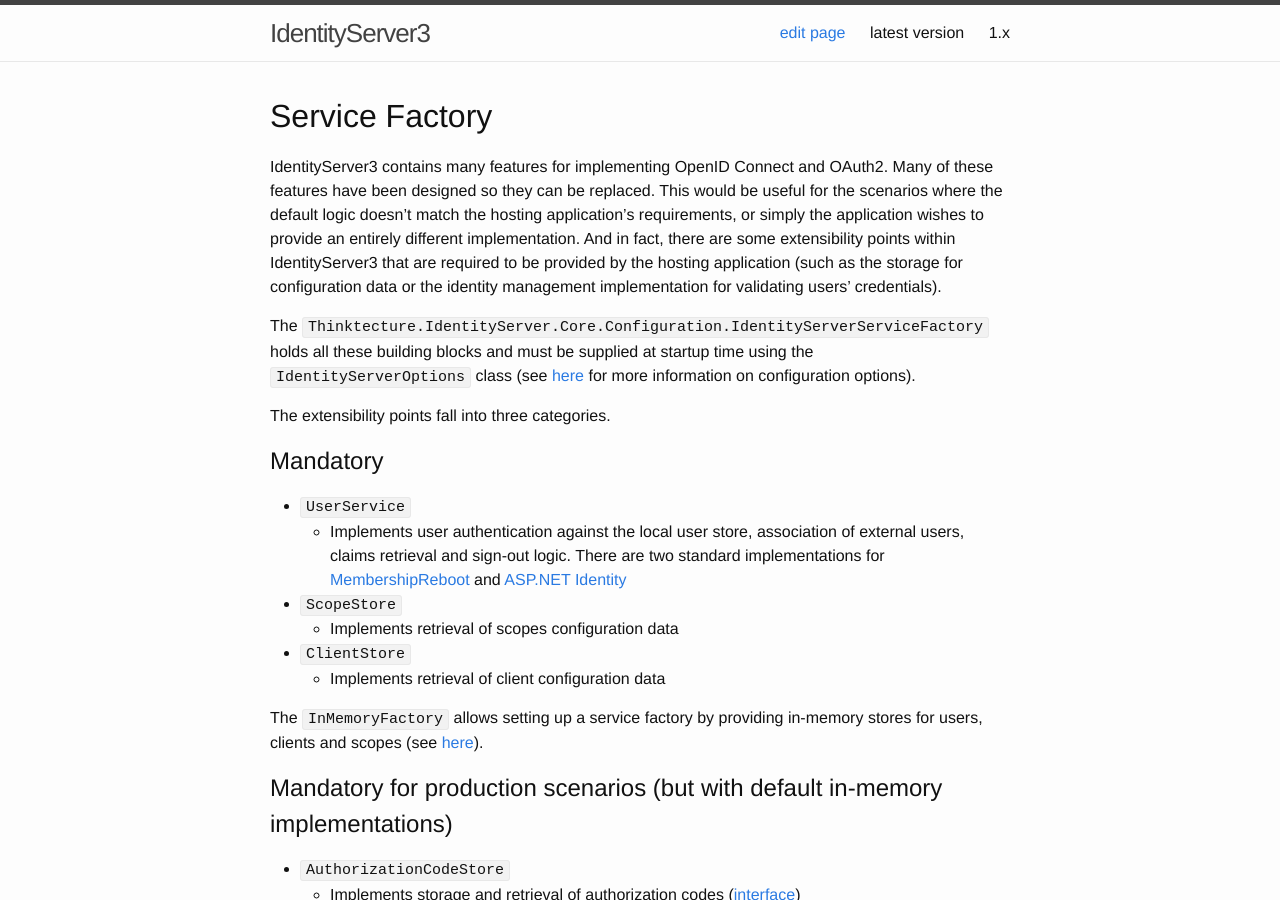
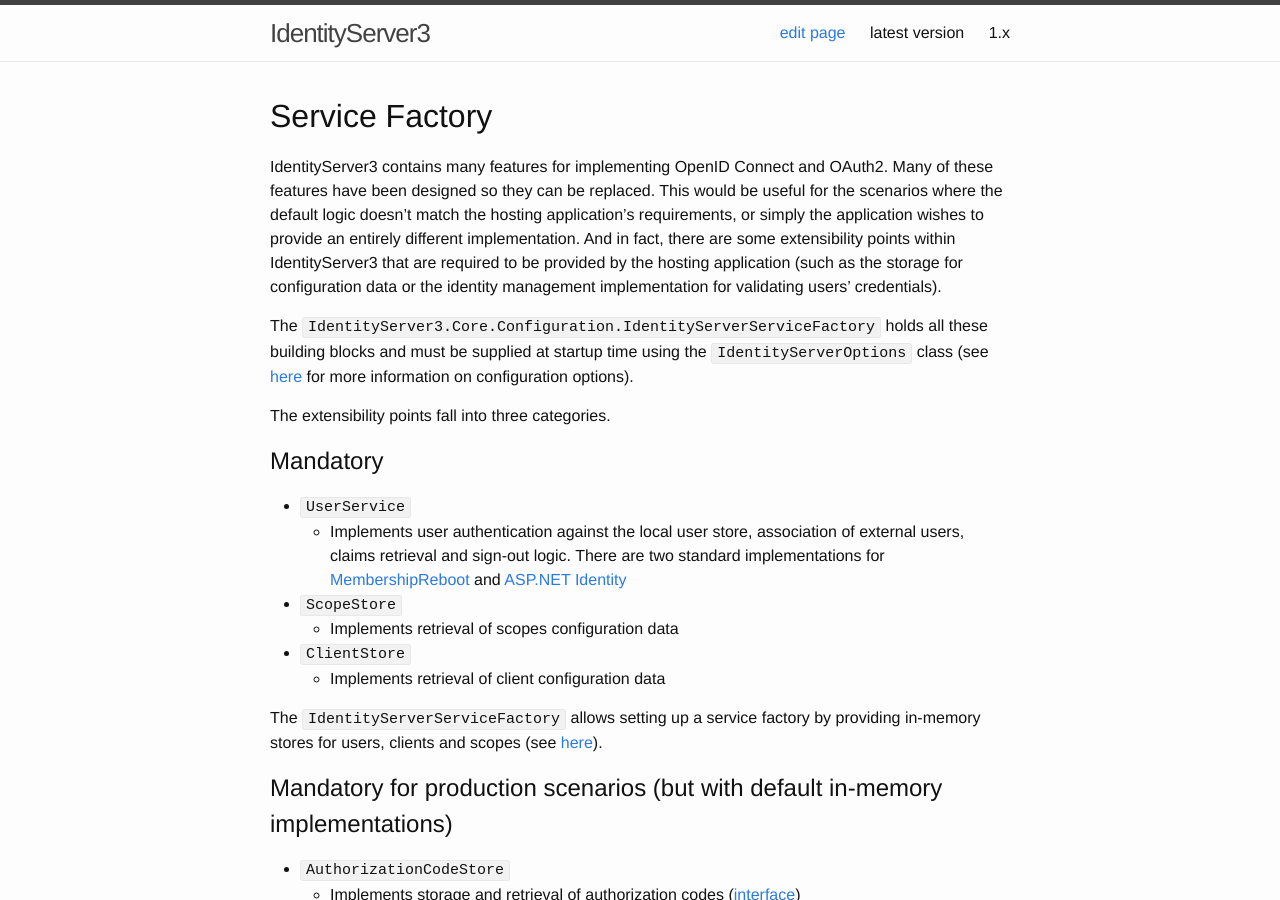
Before and after one commit to IdentityServer/Documentation, a Jekyll site: the page built from docsv2/configuration/serviceFactory.md, in a window 1280 px wide and 900 px high. Built offline with Jekyll 4.4.1, drawn with Linux system fonts in a browser that asks for light colours; Markdown is read by kramdown in place of the engine named in the settings.

Commit message:
small fixes

```diff
--- a/docsv2/configuration/serviceFactory.md
+++ b/docsv2/configuration/serviceFactory.md
@@ -6,7 +6,7 @@
 
 IdentityServer3 contains many features for implementing OpenID Connect and OAuth2. Many of these features have been designed so they can be replaced. This would be useful for the scenarios where the default logic doesn’t match the hosting application’s requirements, or simply the application wishes to provide an entirely different implementation. And in fact, there are some extensibility points within IdentityServer3 that are required to be provided by the hosting application (such as the storage for configuration data or the identity management implementation for validating users’ credentials).
 
-The `Thinktecture.IdentityServer.Core.Configuration.IdentityServerServiceFactory` holds all these building blocks and must be supplied at startup time using the `IdentityServerOptions` class (see [here](http://identityserver.github.io/Documentation/docs/configuration/identityServerOptions.html) for more information on configuration options).
+The `IdentityServer3.Core.Configuration.IdentityServerServiceFactory` holds all these building blocks and must be supplied at startup time using the `IdentityServerOptions` class (see [here](http://identityserver.github.io/Documentation/docs/configuration/identityServerOptions.html) for more information on configuration options).
 
 The extensibility points fall into three categories.
 
@@ -21,7 +21,7 @@
 * `ClientStore`
     * Implements retrieval of client configuration data
 
-The `InMemoryFactory` allows setting up a service factory by providing in-memory stores for users, clients and scopes (see [here](inMemoryFactory.html)).
+The `IdentityServerServiceFactory` allows setting up a service factory by providing in-memory stores for users, clients and scopes (see [here](inMemory.html)).
 
 ## Mandatory for production scenarios (but with default in-memory implementations)
 
```
